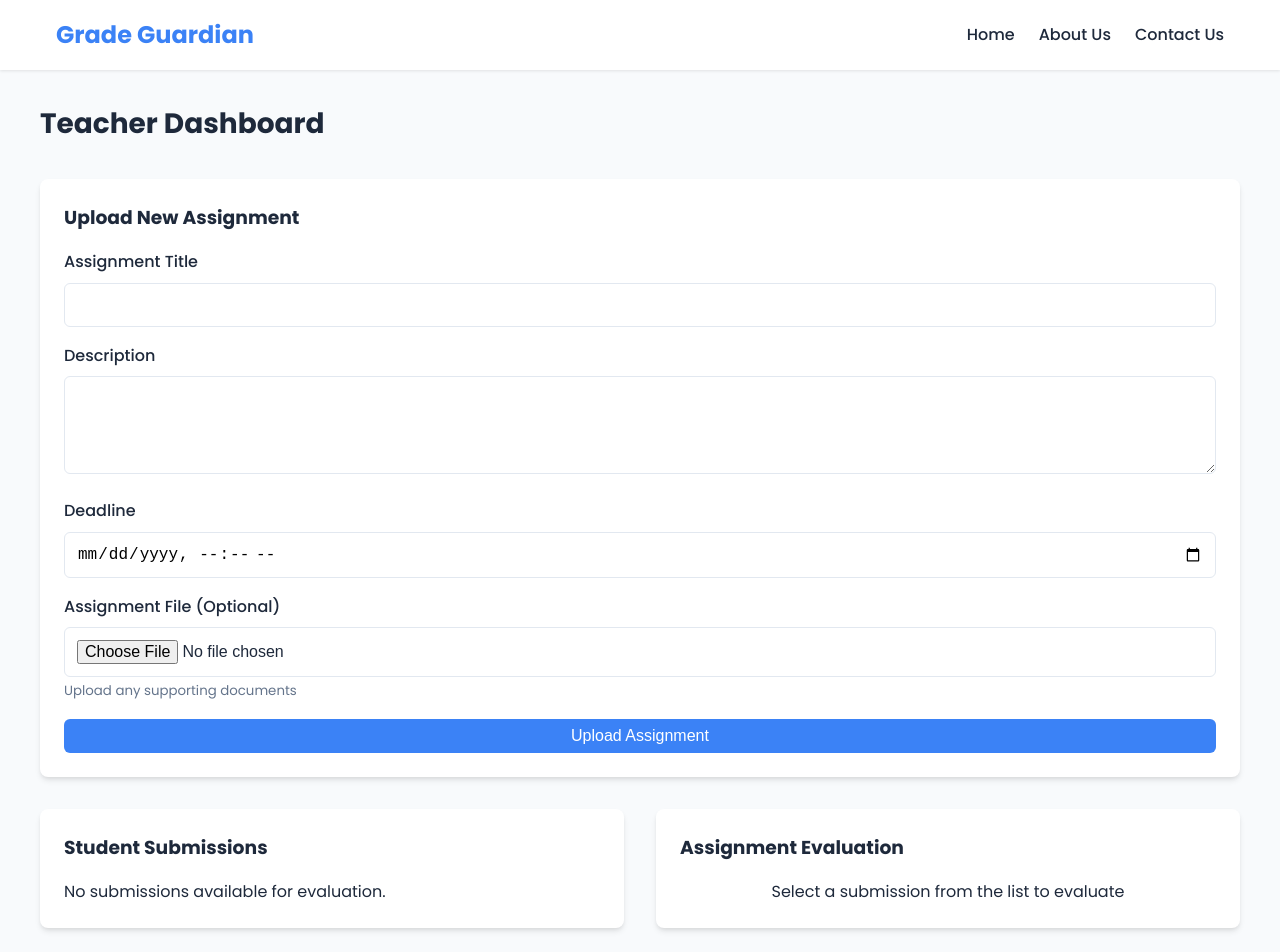
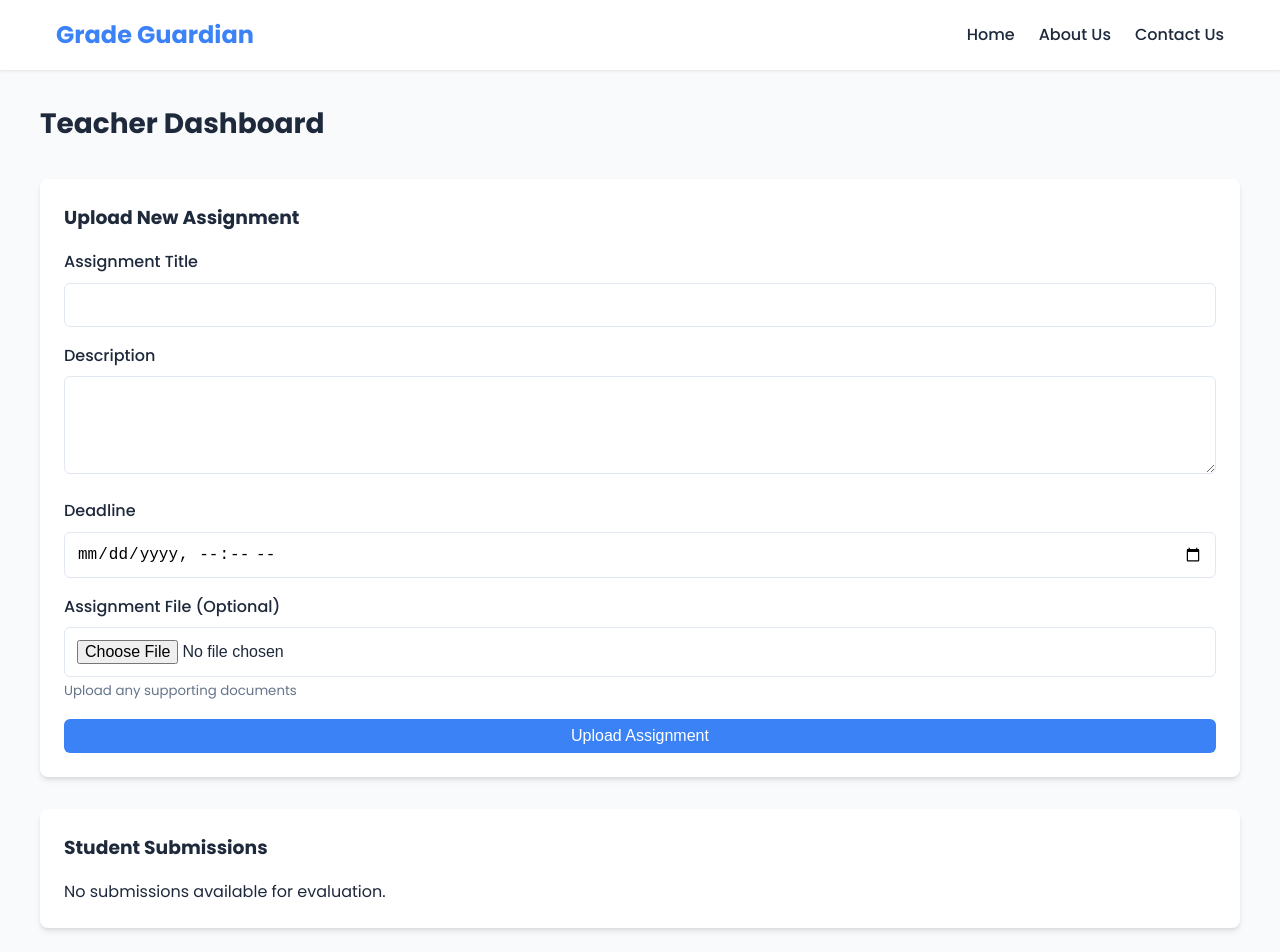
Before and after one commit to ajay-rgb/Assisgnment-Assist, a React (Vite) app: page /teacher-dashboard in a window 1280 px wide. Shown: the top 952 px of the page. Built offline with nearby package versions, Linux system fonts and the light colour scheme.

Commit message:
Move submission list and evaluation
Move the student submissions section above the assignment evaluation section and make it take the full width of the screen.

```diff
--- a/src/pages/TeacherDashboard.tsx
+++ b/src/pages/TeacherDashboard.tsx
@@ -75,10 +75,8 @@ const TeacherDashboard: React.FC = () => {
           <AssignmentUpload />
         </div>
 
-        {/* Main content */}
-        <div className="flex gap-8 mt-8" style={{ flexDirection: window.innerWidth < 768 ? 'column' : 'row' }}>
-          {/* Left column - Submission List */}
-          <div style={{ flex: 1 }}>
+        {/* Student Submissions - Full Width */}
+        <div className="mb-8">
           <div className="card">
             <h3 className="mb-4">Student Submissions</h3>
 
@@ -133,8 +131,8 @@ const TeacherDashboard: React.FC = () => {
           </div>
         </div>
 
-          {/* Right column - Evaluation */}
-          <div style={{ flex: 1 }}>
+        {/* Assignment Evaluation - Full Width */}
+        <div className="mb-8">
           {selectedSubmission ? (
             <AssignmentEvaluation
               submission={selectedSubmission}
@@ -149,9 +147,8 @@ const TeacherDashboard: React.FC = () => {
             </div>
           )}
         </div>
-        </div>
 
-        {/* Performance overview with stats moved here */}
+        {/* Performance overview with stats */}
         <div className="mt-8">
           <div className="card">
             <h3 className="mb-4">Class Performance Overview</h3>
```
Lines whose indentation alone changed are shown as unchanged.
